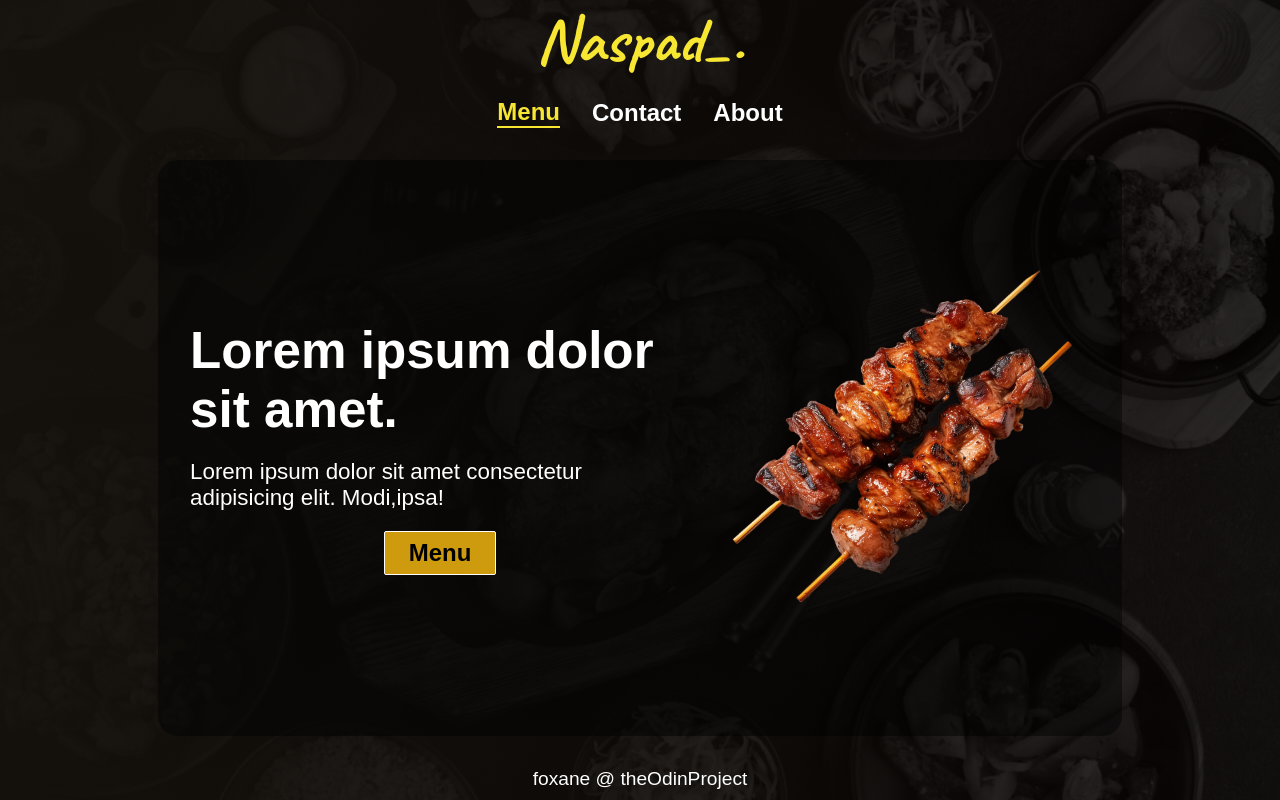
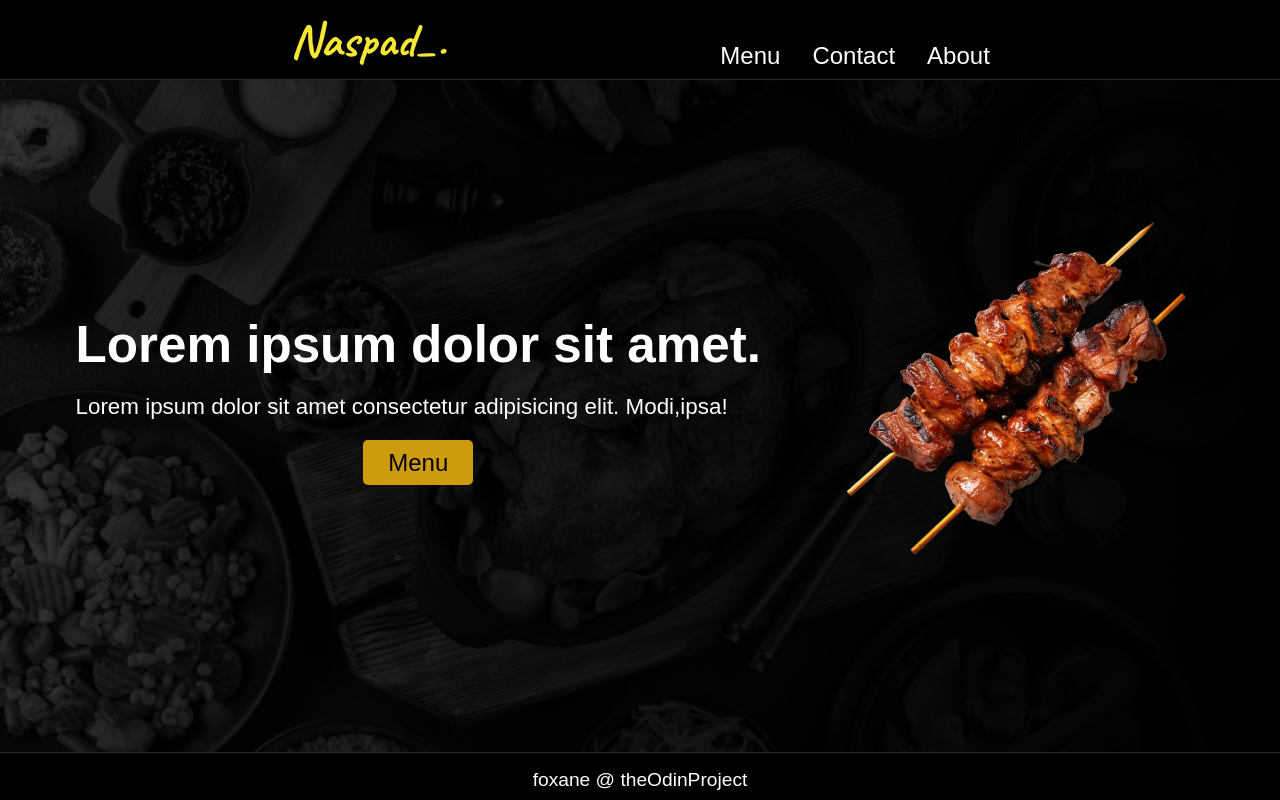
Before and after one commit to foxane/odin-restaurant-page, a website built with webpack: page src/index/index.html in a window 1280 px wide. Built offline with nearby package versions, Linux system fonts and the light colour scheme; a web font is replaced by a local one.

Commit message:
update homepage

```diff
--- a/src/home/home.css
+++ b/src/home/home.css
@@ -1,14 +1,14 @@
 .home {
+  width: 100%;
   display: flex;
   flex-flow: row wrap-reverse;
-  justify-content: center;
+  justify-content: space-evenly;
   align-items: center;
 }
 .home__left {
   display: flex;
   flex-flow: column nowrap;
   row-gap: 20px;
-  max-width: 500px;
 }
 .home__left h1 {
   font-size: 3.2rem;
@@ -21,11 +21,12 @@
   margin: 0 auto;
   display: block;
   font-size: 1.5rem;
-  font-weight: 700;
+  font-weight: 500;
   font-family: var(--ff-body);
-  border-radius: 2px;
+  border-radius: 5px;
   background-color: var(--clr-cta);
-  border: 1px solid white;
+  border: 1px solid rgba(255, 255, 255, 0);
+  transition: border 0.25s, background-color 0.25s;
 }
 
 .home__left button:hover {
@@ -33,3 +34,14 @@
   border: 1px solid white;
   cursor: pointer;
 }
+
+@media (max-width: 1200px) {
+  .home {
+    justify-content: center;
+  }
+  .home__right img {
+    display: block;
+    width: 300px;
+    margin: 0 auto;
+  }
+}
--- a/src/index/index.css
+++ b/src/index/index.css
@@ -1,13 +1,10 @@
 @import url("https://fonts.googleapis.com/css2?family=Caveat:wght@400..700&family=Teachers:ital,wght@0,400..800;1,400..800&display=swap");
 
 :root {
-  --clr-bg: #1c1d21;
-  --clr-bg-grad: linear-gradient(
-    to right,
-    rgba(20, 17, 12, 0.979),
-    rgba(7, 3, 3, 0.836)
-  );
-  --clr-bg-content: #00000073;
+  --clr-bg: #000000;
+  --clr-bg-grad: linear-gradient(to right, rgba(5, 5, 5, 0.432), rgb(0, 0, 0));
+  --clr-bg-grad-2: linear-gradient(to right, rgb(0, 0, 0), rgb(0, 0, 0));
+  --clr-bg-content: #0000009a;
   --clr-secondary: #d1b1c8;
   --clr-accent: #f7e733;
   --clr-cta: rgb(206, 155, 15);
@@ -27,7 +24,7 @@
 body {
   min-height: 100vh;
   display: grid;
-  grid-template-rows: 8rem 1fr 2rem;
+  grid-template-rows: 5rem 1fr 3rem;
 
   font-family: var(--ff-body);
   font-size: 1.2rem;
@@ -37,19 +34,20 @@ body {
 }
 
 header {
-  background-image: var(--clr-bg-grad);
+  background-image: var(--clr-bg-grad-2);
   display: flex;
-  flex-flow: column nowrap;
-  justify-content: space-between;
+  flex-flow: row nowrap;
+  justify-content: space-evenly;
   align-items: center;
+  padding: 1rem;
+  border-bottom: 1px solid rgb(41, 41, 41);
 }
 header button {
   font-weight: 700;
   font-family: var(--ff-header);
   background: none;
   border: none;
-
-  gradition: text-shadow 0.25s, color 0.25s;
+  transition: color 0.25s, text-shadow 0.5s;
 }
 
 header button:hover {
@@ -60,10 +58,11 @@ header button:hover {
 
 .header__btn {
   color: var(--clr-accent);
-  font-size: 4rem;
+  font-size: 3rem;
 }
 
 .nav__ul {
+  margin-top: 2rem; /* push nav to bottom */
   display: flex;
   column-gap: 2rem;
 }
@@ -72,6 +71,7 @@ header button:hover {
   color: var(--clr-text);
   font-family: var(--ff-body);
   font-size: 1.5rem;
+  font-weight: 500;
 }
 
 main {
@@ -81,24 +81,25 @@ main {
 }
 
 #content {
-  max-width: 1000px;
-  padding: 0 2rem;
-  margin: 2rem;
+  width: 100%;
+  padding: 0 2rem 2rem 2rem;
   display: flex;
   justify-content: center;
   align-items: center;
 
   background-color: var(--clr-bg-content);
-  border-radius: 20px;
 }
 
 footer {
-  background-image: var(--clr-bg-grad);
+  background-image: var(--clr-bg-grad-2);
   text-align: center;
+  border-top: 1px solid rgb(41, 41, 41);
+  padding: 1rem;
 }
 footer a {
   color: var(--clr-text);
   text-decoration: none;
+  transition: color 0.25s;
 }
 footer a:hover {
   color: var(--clr-accent);
--- a/src/index/index.html
+++ b/src/index/index.html
@@ -7,12 +7,12 @@
   </head>
   <body>
     <header>
-      <button class="header__btn">Naspad_.</button>
+      <button class="header__btn" id="btn-home">Naspad_.</button>
       <nav>
         <ul class="nav__ul">
-          <button class="nav__btn-active">Menu</button>
-          <button>Contact</button>
-          <button>About</button>
+          <button id="btn-menu">Menu</button>
+          <button id="btn-contact">Contact</button>
+          <button id="btn-about">About</button>
         </ul>
       </nav>
     </header>
```
